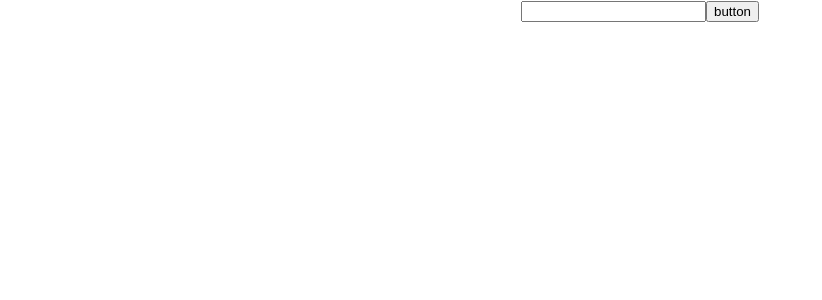
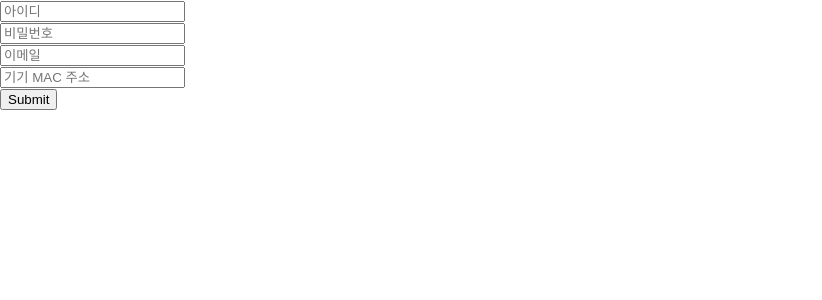
Before and after one commit to 201724554/SmartEnvironmentEdu_client, a React (Create React App) app: page /register in a window 1280 px wide. Shown: the top 300 px of the page, without its empty margins (0-822 px from the left). Built offline with nearby package versions, Linux system fonts and the light colour scheme.

Commit message:
register form

```diff
--- a/package.json
+++ b/package.json
@@ -7,10 +7,16 @@
     "@testing-library/react": "^13.3.0",
     "@testing-library/user-event": "^13.5.0",
     "axios": "^0.27.2",
+    "net": "^1.0.2",
     "react": "^18.2.0",
     "react-dom": "^18.2.0",
+    "react-hook-form": "^7.36.1",
     "react-router-dom": "^6.3.0",
     "react-scripts": "5.0.1",
+    "socket.io": "^4.5.1",
+    "socket.io-client": "^4.5.1",
+    "sockjs-client": "^1.6.1",
+    "stompjs": "^2.3.3",
     "web-vitals": "^2.1.4"
   },
   "scripts": {
--- a/src/App.js
+++ b/src/App.js
@@ -1,30 +1,20 @@
 import './App.css';
-import axios from "axios";
-import {useState} from "react";
+import {Routes,Route} from "react-router-dom";
+import RegisterForm from "./User/RegisterForm";
+import HomePage from "./HomePage";
+
 
 
 function App() {
-
-
-    const [temp,setTemp] = useState(null);
-    return (
-        <div className="App">
-            <input type="text" onChange={(e)=>{setTemp(e.target.value)}}/>
-            <button type="button" onClick={()=>{
-                axios.get(`http://localhost:8080/test/${temp}`)
-                    .then((res)=>{
-                        if(res.status === 200)
-                        {
-                            alert("done");
-                        }
-                        else alert("failed");
-                    })
-                    .catch((err)=>{
-
-                    })
-            }}>button</button>
-        </div>
-      );
+    return(
+        <>
+            <Routes>
+                <Route index element={<HomePage/>}/>
+                {/*user*/}
+                <Route path="/register" exact={true} element={<RegisterForm/>}/>
+            </Routes>
+        </>
+    );
 }
 
 export default App;
--- /dev/null
+++ b/src/HomePage.js
@@ -0,0 +1,10 @@
+function HomePage()
+{
+    return(
+      <>
+          <div>home</div>
+      </>
+    );
+}
+
+export default HomePage
--- /dev/null
+++ b/src/User/RegisterForm.js
@@ -0,0 +1,40 @@
+import {useForm} from "react-hook-form";
+import axios from "axios";
+
+function RegisterForm()
+{
+    const {register,handleSubmit,formState: {errors}} = useForm();
+
+    function onSubmit(data)
+    {
+        axios.post("http://localhost:8080/register", {...data}).then((response)=>{
+            alert(response.data);
+        })
+    }
+
+    return (
+        <>
+            <form onSubmit={handleSubmit(onSubmit)}>
+                <div>
+                    <input placeholder="아이디" {...register("username", {required: {value: true, message: "아이디를 입력하세요"}})}/>
+                    {errors.username && <span style={{color:'red', fontSize:"13px"}}>{errors.username.message}</span>}
+                </div>
+                <div>
+                    <input placeholder="비밀번호" type="password" {...register("password", {required: {value: true, message: "비밀번호를 입력하세요"}})}/>
+                    {errors.password && <span style={{color:'red', fontSize:"13px"}}>{errors.password.message}</span>}
+                </div>
+                <div>
+                    <input placeholder="이메일" type="email" {...register("email", {required: {value: true, message: "이메일을 입력하세요"}})}/>
+                    {errors.email && <span style={{color:'red', fontSize:"13px"}}>{errors.email.message}</span>}
+                </div>
+                <div>
+                    <input placeholder="기기 MAC 주소" {...register("userDeviceMAC", {required: {value: true, message: "MAC 주소를 입력하세요"}})}/>
+                    {errors.userDeviceMAC && <span style={{color:'red', fontSize:"13px"}}>{errors.userDeviceMAC.message}</span>}
+                </div>
+                <input type="submit"/>
+            </form>
+        </>
+    );
+}
+
+export default RegisterForm;
--- a/src/index.js
+++ b/src/index.js
@@ -3,11 +3,14 @@ import ReactDOM from 'react-dom/client';
 import './index.css';
 import App from './App';
 import reportWebVitals from './reportWebVitals';
+import {BrowserRouter} from "react-router-dom";
 
 const root = ReactDOM.createRoot(document.getElementById('root'));
 root.render(
   <React.StrictMode>
-    <App />
+      <BrowserRouter>
+          <App />
+      </BrowserRouter>
   </React.StrictMode>
 );
 
```
Also changed, not shown: 1 other file (tests, documents, lock files or other folders).
